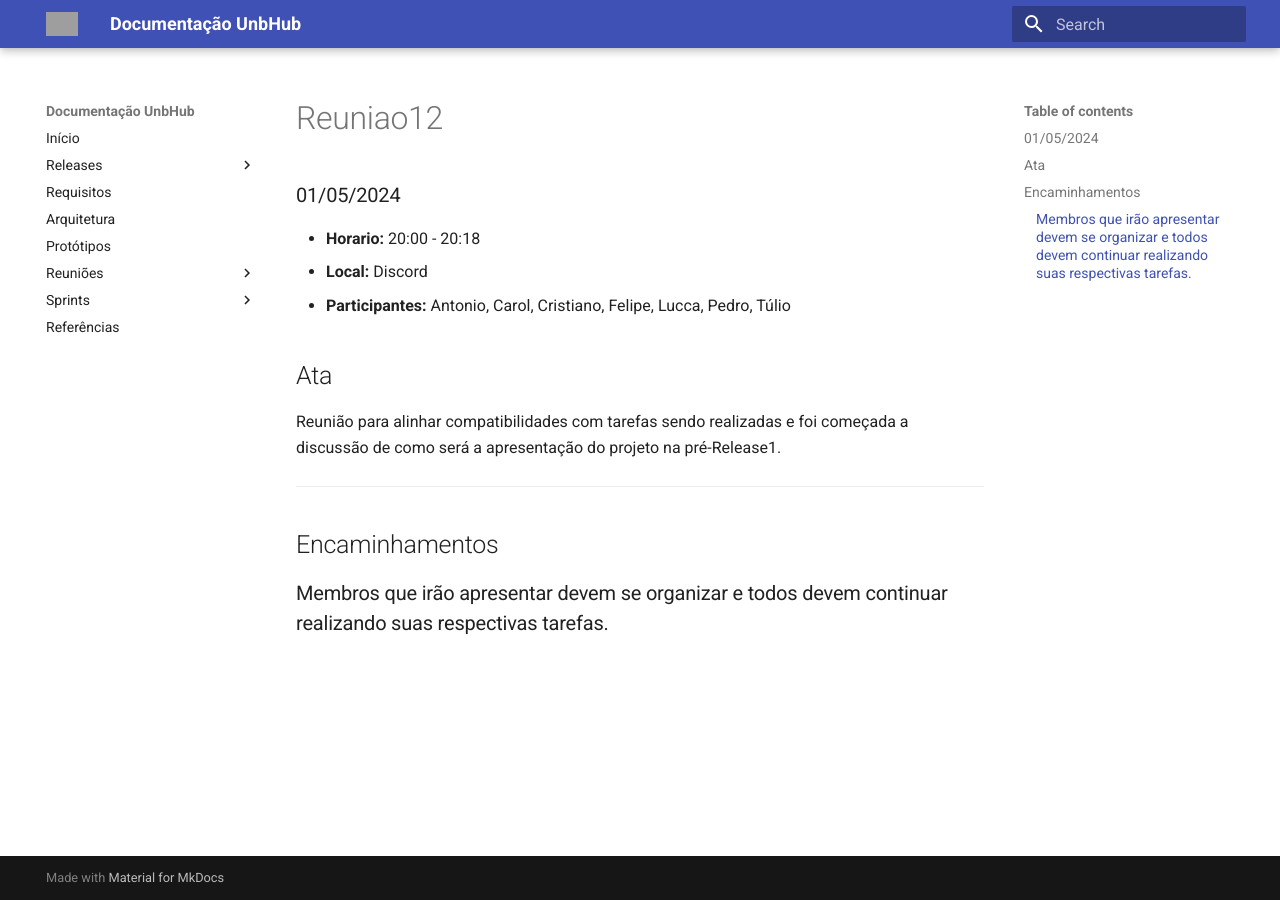
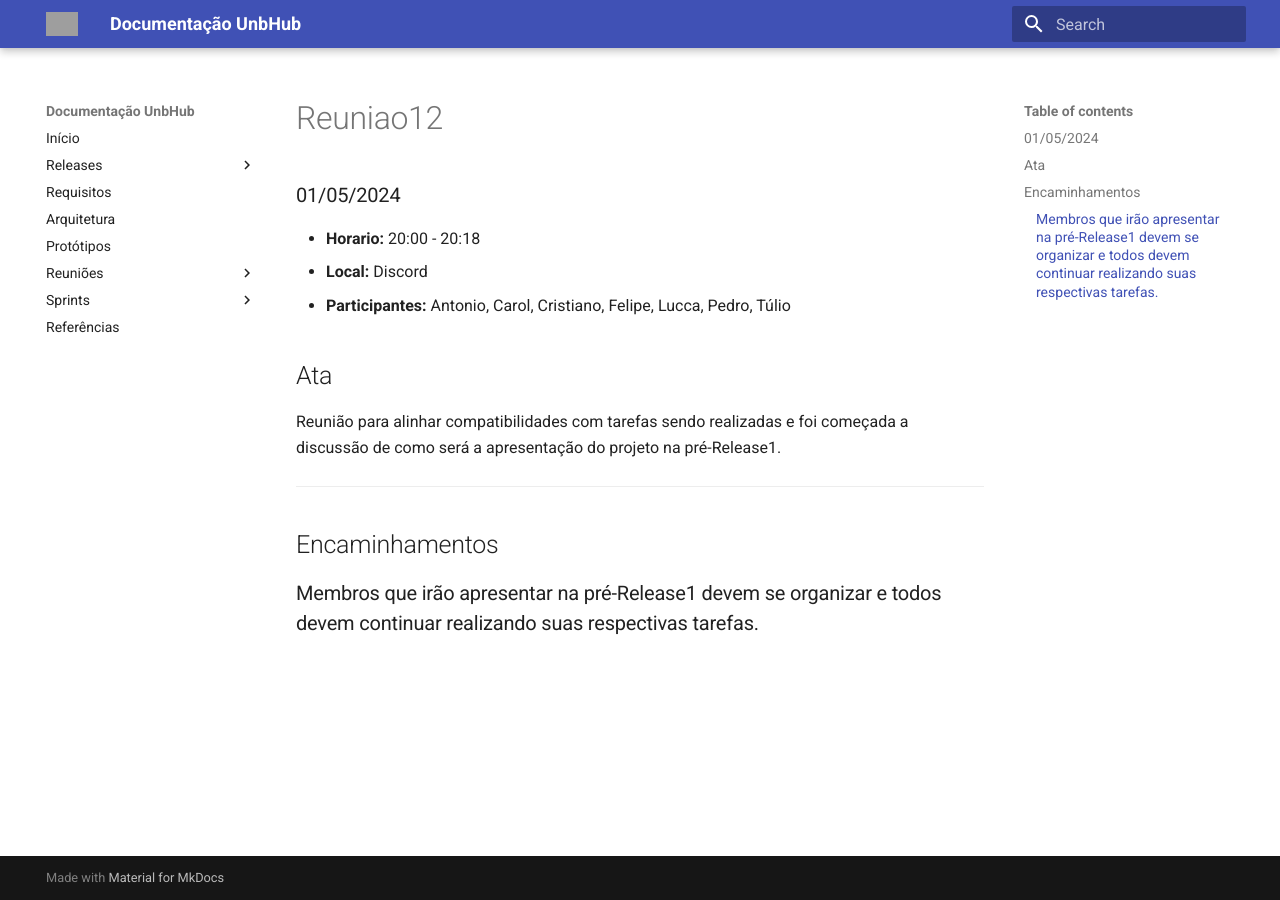
Before and after one commit to unb-mds/Squad09-UnBHUB, an MkDocs documentation site: the page built from documentation/mkdocs/docs/Reunioes/Reuniao12.md, in a window 1280 px wide. Built offline with MkDocs 1.6.1 and Material for MkDocs 9.7.7, drawn with Linux system fonts in a browser that asks for light colours; grey boxes are pictures that could not be loaded.

Commit message:
Fix(#40): Editando Documentação Reuniao12

```diff
--- a/documentation/mkdocs/docs/Reunioes/Reuniao12.md
+++ b/documentation/mkdocs/docs/Reunioes/Reuniao12.md
@@ -13,4 +13,4 @@ Reunião para alinhar compatibilidades com tarefas sendo realizadas e foi começ
 
 ## Encaminhamentos
 
-### Membros que irão apresentar devem se organizar e todos devem continuar realizando suas respectivas tarefas.
+### Membros que irão apresentar na pré-Release1 devem se organizar e todos devem continuar realizando suas respectivas tarefas.
```
